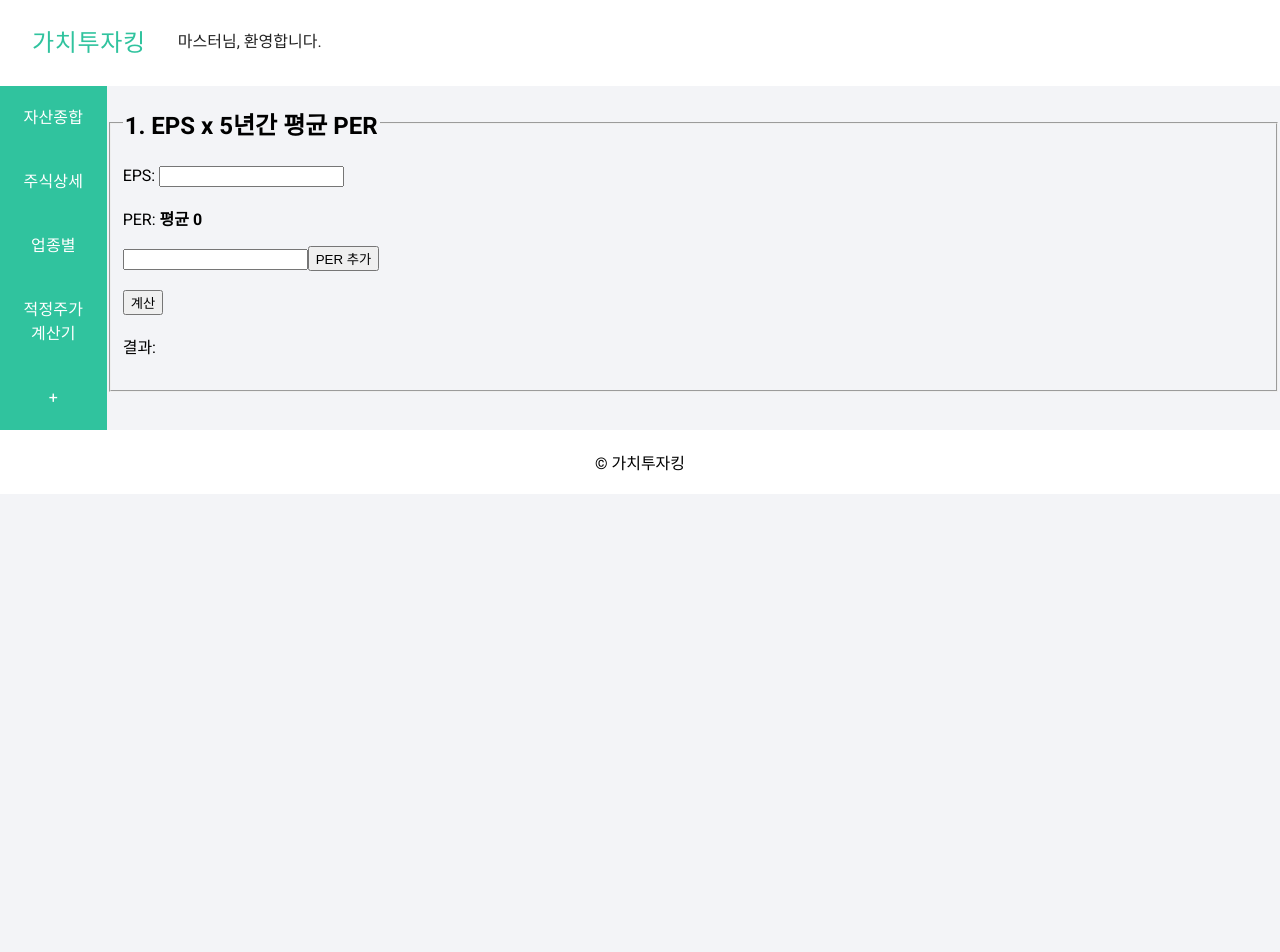
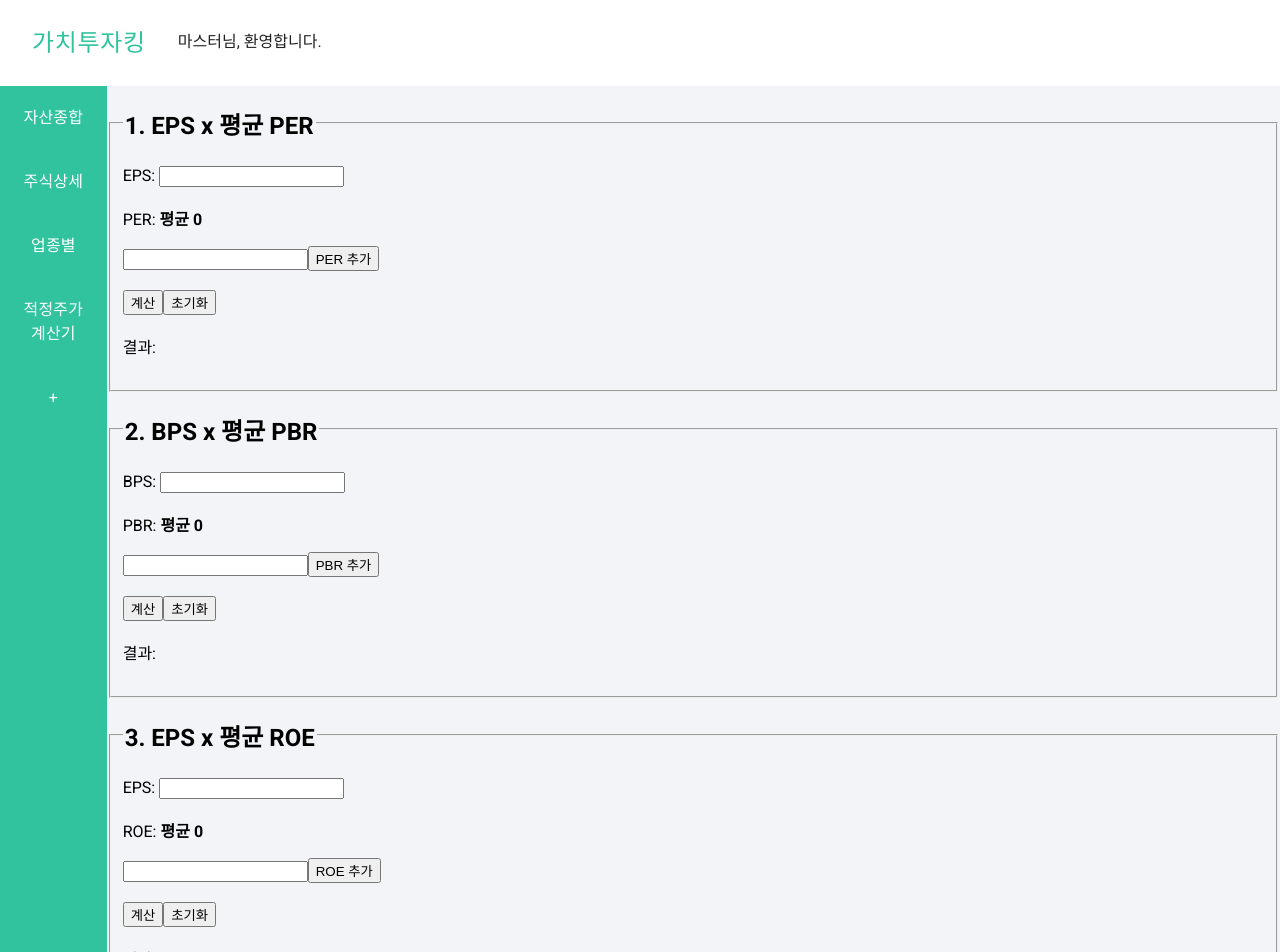
Before and after one commit to ekklesia11/stock-portfolio-client, a React (Create React App) app: page /valuation in a window 1280 px wide. Shown: the top 952 px of the page. Before the commit the page ends 800 px from the top, so only its background shows below. Built offline with nearby package versions, Linux system fonts and the light colour scheme.

Commit message:
valuation components added

```diff
--- /dev/null
+++ b/src/components/valuation/pbrBase.js
@@ -0,0 +1,93 @@
+import React, { useState, useEffect } from "react";
+
+const PbrBase = () => {
+  const [eps, setEps] = useState("");
+  const [per, setPer] = useState("");
+  const [perGroup, setPerGroup] = useState([]);
+  const [epsPerResult, setEpsPerResult] = useState("");
+  const [avgPer, setAvgPer] = useState(0);
+
+  useEffect(() => {
+    calculateAvgPer(perGroup);
+  }, [perGroup]);
+
+  const calculateAvgPer = (pers) => {
+    if (pers.length) {
+      let avg = pers.reduce((acc, cur) => acc + Number(cur), 0) / pers.length;
+      setAvgPer(avg.toFixed(2));
+    }
+  };
+
+  const addPer = () => {
+    if (per !== "") {
+      setPerGroup((prev) => [...prev, per]);
+      setPer("");
+    } else {
+      alert("추가할 PER 정보가 없습니다!");
+    }
+  };
+
+  const reset = () => {
+    setEps("");
+    setPer("");
+    setPerGroup((prev) => []);
+    setEpsPerResult("");
+    setAvgPer(0);
+  };
+
+  return (
+    <div>
+      <fieldset>
+        <legend>
+          <h2>2. BPS x 평균 PBR</h2>
+        </legend>
+        <label>BPS: </label>
+        <input
+          type="text"
+          value={eps}
+          onChange={(e) =>
+            Number(e.target.value)
+              ? setEps(e.target.value)
+              : alert("숫자를 입력하세요")
+          }
+        />
+        <br />
+        <br />
+        <label>PBR: </label>
+        {avgPer !== "" ? <strong>평균 {avgPer}</strong> : null}
+        <ul>
+          {perGroup.map((per, i) => (
+            <li key={i}>{per}</li>
+          ))}
+        </ul>
+        <input
+          type="text"
+          value={per ? per : ""}
+          onChange={(e) =>
+            Number(e.target.value) >= 0 || e.target.value === ""
+              ? setPer(e.target.value)
+              : alert("숫자를 입력하세요")
+          }
+          onKeyUp={(e) => (e.keyCode === 13 ? addPer() : null)}
+        />
+        <button onClick={addPer}>PBR 추가</button>
+        <br />
+        <br />
+        <button
+          onClick={() => {
+            setEpsPerResult((avgPer * Number(eps)).toFixed(2));
+          }}
+        >
+          계산
+        </button>
+        <button onClick={reset}>초기화</button>
+        <br />
+        <br />
+        <label>결과: </label>
+        <h1>{epsPerResult}</h1>
+      </fieldset>
+    </div>
+  );
+};
+
+export default PbrBase;
--- /dev/null
+++ b/src/components/valuation/perBase.js
@@ -0,0 +1,93 @@
+import React, { useState, useEffect } from "react";
+
+const PerBase = () => {
+  const [eps, setEps] = useState("");
+  const [per, setPer] = useState("");
+  const [perGroup, setPerGroup] = useState([]);
+  const [epsPerResult, setEpsPerResult] = useState("");
+  const [avgPer, setAvgPer] = useState(0);
+
+  useEffect(() => {
+    calculateAvgPer(perGroup);
+  }, [perGroup]);
+
+  const calculateAvgPer = (pers) => {
+    if (pers.length) {
+      let avg = pers.reduce((acc, cur) => acc + Number(cur), 0) / pers.length;
+      setAvgPer(avg.toFixed(2));
+    }
+  };
+
+  const addPer = () => {
+    if (per !== "") {
+      setPerGroup((prev) => [...prev, per]);
+      setPer("");
+    } else {
+      alert("추가할 PER 정보가 없습니다!");
+    }
+  };
+
+  const reset = () => {
+    setEps("");
+    setPer("");
+    setPerGroup((prev) => []);
+    setEpsPerResult("");
+    setAvgPer(0);
+  };
+
+  return (
+    <div>
+      <fieldset>
+        <legend>
+          <h2>1. EPS x 평균 PER</h2>
+        </legend>
+        <label>EPS: </label>
+        <input
+          type="text"
+          value={eps}
+          onChange={(e) =>
+            Number(e.target.value)
+              ? setEps(e.target.value)
+              : alert("숫자를 입력하세요")
+          }
+        />
+        <br />
+        <br />
+        <label>PER: </label>
+        {avgPer !== "" ? <strong>평균 {avgPer}</strong> : null}
+        <ul>
+          {perGroup.map((per, i) => (
+            <li key={i}>{per}</li>
+          ))}
+        </ul>
+        <input
+          type="text"
+          value={per ? per : ""}
+          onChange={(e) =>
+            Number(e.target.value) >= 0 || e.target.value === ""
+              ? setPer(e.target.value)
+              : alert("숫자를 입력하세요")
+          }
+          onKeyUp={(e) => (e.keyCode === 13 ? addPer() : null)}
+        />
+        <button onClick={addPer}>PER 추가</button>
+        <br />
+        <br />
+        <button
+          onClick={() => {
+            setEpsPerResult((avgPer * Number(eps)).toFixed(2));
+          }}
+        >
+          계산
+        </button>
+        <button onClick={reset}>초기화</button>
+        <br />
+        <br />
+        <label>결과: </label>
+        <h1>{epsPerResult}</h1>
+      </fieldset>
+    </div>
+  );
+};
+
+export default PerBase;
--- /dev/null
+++ b/src/components/valuation/roeBase.js
@@ -0,0 +1,93 @@
+import React, { useState, useEffect } from "react";
+
+const RoeBase = () => {
+  const [eps, setEps] = useState("");
+  const [per, setPer] = useState("");
+  const [perGroup, setPerGroup] = useState([]);
+  const [epsPerResult, setEpsPerResult] = useState("");
+  const [avgPer, setAvgPer] = useState(0);
+
+  useEffect(() => {
+    calculateAvgPer(perGroup);
+  }, [perGroup]);
+
+  const calculateAvgPer = (pers) => {
+    if (pers.length) {
+      let avg = pers.reduce((acc, cur) => acc + Number(cur), 0) / pers.length;
+      setAvgPer(avg.toFixed(2));
+    }
+  };
+
+  const addPer = () => {
+    if (per !== "") {
+      setPerGroup((prev) => [...prev, per]);
+      setPer("");
+    } else {
+      alert("추가할 PER 정보가 없습니다!");
+    }
+  };
+
+  const reset = () => {
+    setEps("");
+    setPer("");
+    setPerGroup((prev) => []);
+    setEpsPerResult("");
+    setAvgPer(0);
+  };
+
+  return (
+    <div>
+      <fieldset>
+        <legend>
+          <h2>3. EPS x 평균 ROE</h2>
+        </legend>
+        <label>EPS: </label>
+        <input
+          type="text"
+          value={eps}
+          onChange={(e) =>
+            Number(e.target.value)
+              ? setEps(e.target.value)
+              : alert("숫자를 입력하세요")
+          }
+        />
+        <br />
+        <br />
+        <label>ROE: </label>
+        {avgPer !== "" ? <strong>평균 {avgPer}</strong> : null}
+        <ul>
+          {perGroup.map((per, i) => (
+            <li key={i}>{per}</li>
+          ))}
+        </ul>
+        <input
+          type="text"
+          value={per ? per : ""}
+          onChange={(e) =>
+            Number(e.target.value) >= 0 || e.target.value === ""
+              ? setPer(e.target.value)
+              : alert("숫자를 입력하세요")
+          }
+          onKeyUp={(e) => (e.keyCode === 13 ? addPer() : null)}
+        />
+        <button onClick={addPer}>ROE 추가</button>
+        <br />
+        <br />
+        <button
+          onClick={() => {
+            setEpsPerResult((avgPer * Number(eps)).toFixed(2));
+          }}
+        >
+          계산
+        </button>
+        <button onClick={reset}>초기화</button>
+        <br />
+        <br />
+        <label>결과: </label>
+        <h1>{epsPerResult}</h1>
+      </fieldset>
+    </div>
+  );
+};
+
+export default RoeBase;
--- a/src/components/valuation/valuation.js
+++ b/src/components/valuation/valuation.js
@@ -1,86 +1,18 @@
 import React, { useState, useEffect } from "react";
-import styled from "styled-components";
 
 // EPS * avg PER(5 years)
 // BPS * avg PBR(5 years)
 // EPS * ROE(percentage)
+import PerBase from "./perBase";
+import PbrBase from "./pbrBase";
+import RoeBase from "./roeBase";
+
 const Valuation = () => {
-  const [eps, setEps] = useState("");
-  const [per, setPer] = useState("");
-  const [perGroup, setPerGroup] = useState([]);
-  const [epsPerResult, setEpsPerResult] = useState("");
-  const [avgPer, setAvgPer] = useState(0);
-
-  useEffect(() => {
-    calculateAvgPer(perGroup);
-  }, [perGroup]);
-
-  const calculateAvgPer = (pers) => {
-    if (pers.length) {
-      let avg = pers.reduce((acc, cur) => acc + Number(cur), 0) / pers.length;
-      setAvgPer(avg.toFixed(2));
-    }
-  };
-
-  const addPer = () => {
-    if (per !== "") {
-      setPerGroup((prev) => [...prev, per]);
-      setPer("");
-    } else {
-      alert("추가할 PER 정보가 없습니다!");
-    }
-  };
-
   return (
     <div>
-      <fieldset>
-        <legend>
-          <h2>1. EPS x 5년간 평균 PER</h2>
-        </legend>
-        <label>EPS: </label>
-        <input
-          type="text"
-          value={eps}
-          onChange={(e) =>
-            Number(e.target.value)
-              ? setEps(e.target.value)
-              : alert("숫자를 입력하세요")
-          }
-        />
-        <br />
-        <br />
-        <label>PER: </label>
-        {avgPer !== "" ? <strong>평균 {avgPer}</strong> : null}
-        <ul>
-          {perGroup.map((per, i) => (
-            <li key={i}>{per}</li>
-          ))}
-        </ul>
-        <input
-          type="text"
-          value={per ? per : ""}
-          onChange={(e) =>
-            Number(e.target.value) || e.target.value === ""
-              ? setPer(e.target.value)
-              : alert("숫자를 입력하세요")
-          }
-          onKeyUp={(e) => (e.keyCode === 13 ? addPer() : null)}
-        />
-        <button onClick={addPer}>PER 추가</button>
-        <br />
-        <br />
-        <button
-          onClick={() => {
-            setEpsPerResult((avgPer * Number(eps)).toFixed(2));
-          }}
-        >
-          계산
-        </button>
-        <br />
-        <br />
-        <label>결과: </label>
-        <h1>{epsPerResult}</h1>
-      </fieldset>
+      <PerBase />
+      <PbrBase />
+      <RoeBase />
     </div>
   );
 };
```
